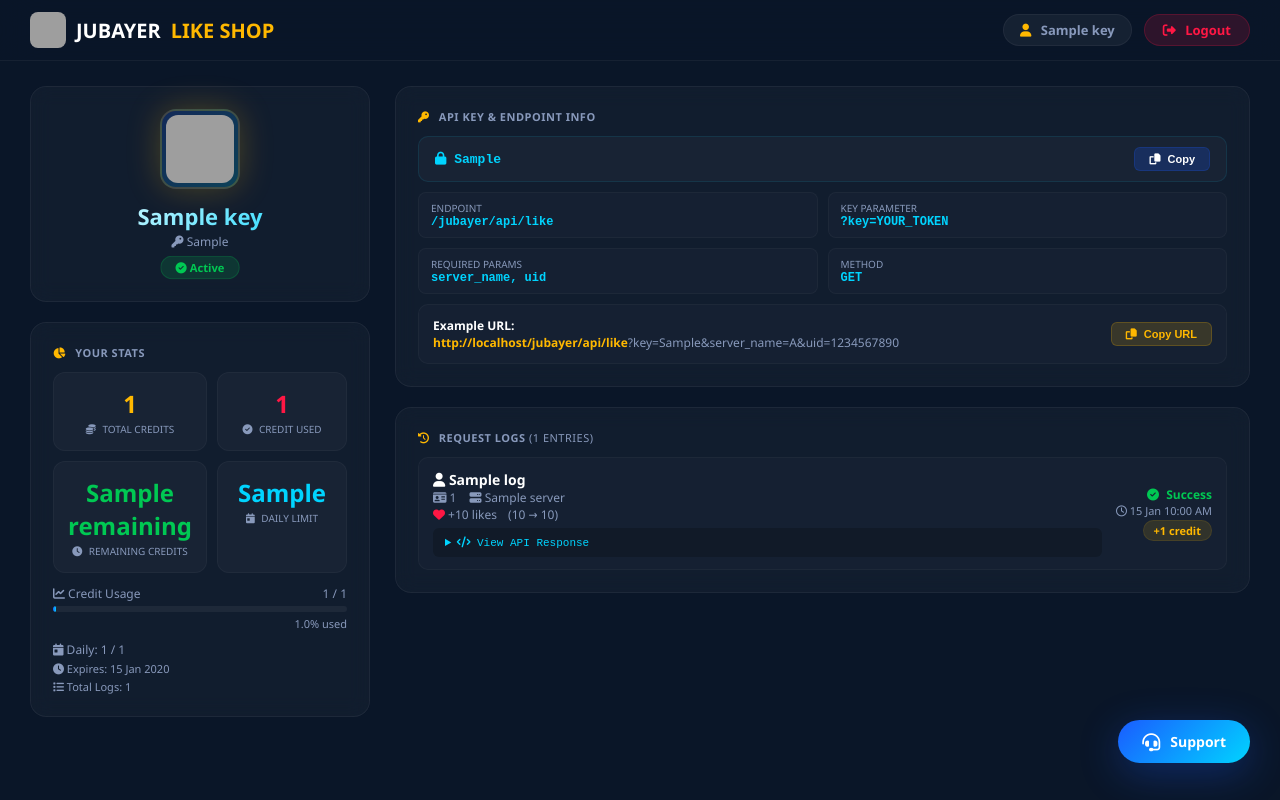
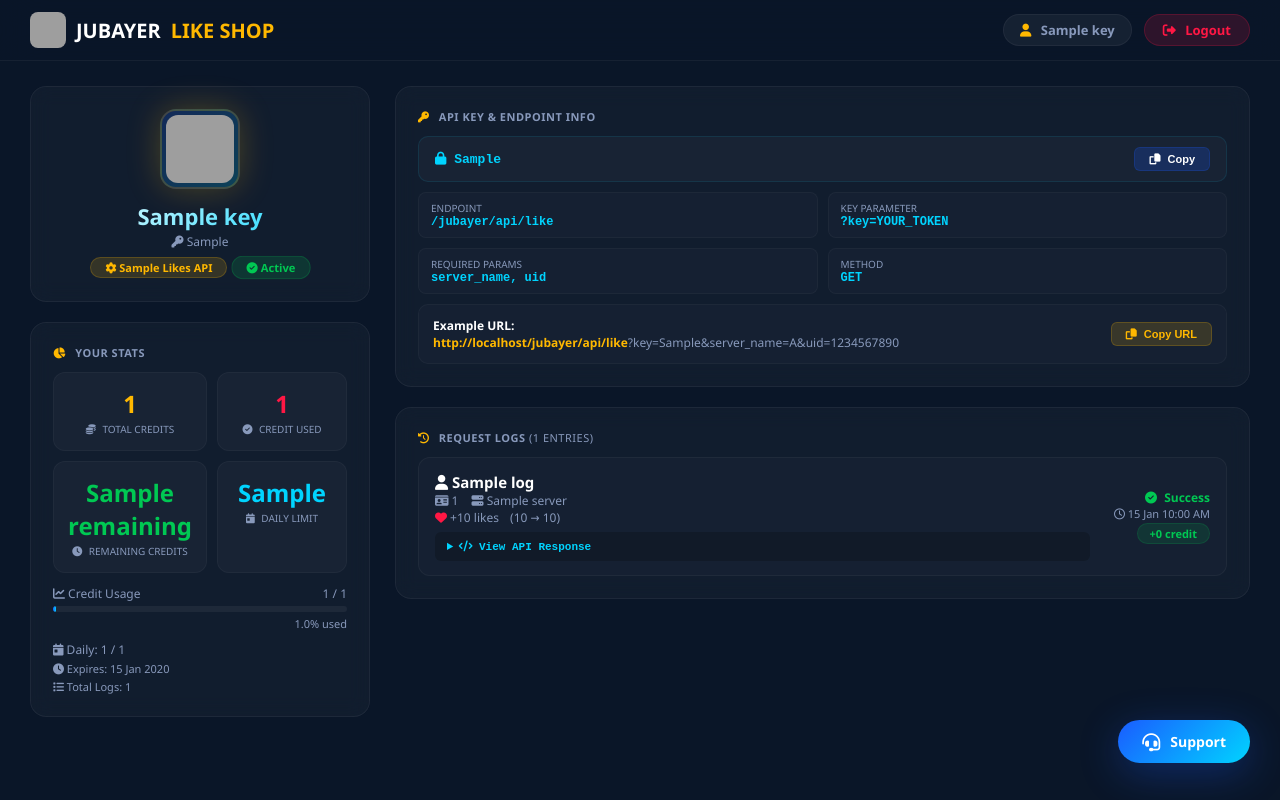
Before and after one commit to bossadip5/jubayer-like, a Flask app: template templates/dashboard.html in a window 1280 px wide. Run offline with Flask 3, Linux system fonts and the light colour scheme; tables that the repository leaves empty hold one stand-in row (values such as "Sample post"); the template is opened without the code that fills it: values that come from a table or form of the project are taken from there, most other values are stand-ins (such as "Sample title", 1, 10 or a date in 2020); data that the repository does not hold is empty; grey boxes are pictures that could not be loaded.

Commit message:
Update dashboard.html

```diff
--- a/templates/dashboard.html
+++ b/templates/dashboard.html
@@ -24,6 +24,9 @@
             --white: #ffffff;
             --gray: #8899bb;
             --glow: 0 0 30px rgba(26, 92, 255, 0.2);
+            --green: #00c853;
+            --red: #ff1744;
+            --yellow: #ffd600;
         }
 
         /* ===== NAVBAR ===== */
@@ -79,7 +82,7 @@
         .nav-right .user-badge i { margin-right: 6px; color: var(--gold); }
         .nav-right .logout-btn {
             background: rgba(255,23,68,0.15);
-            color: #ff1744;
+            color: var(--red);
             padding: 6px 18px;
             border-radius: 25px;
             text-decoration: none;
@@ -186,16 +189,34 @@
         }
         .status-active {
             background: rgba(0,200,83,0.15);
-            color: #00c853;
+            color: var(--green);
             border: 1px solid rgba(0,200,83,0.2);
         }
         .status-inactive {
             background: rgba(255,23,68,0.15);
-            color: #ff1744;
+            color: var(--red);
             border: 1px solid rgba(255,23,68,0.2);
         }
+        .profile-card .api-type-badge {
+            display: inline-block;
+            padding: 2px 14px;
+            border-radius: 12px;
+            font-size: 11px;
+            font-weight: 700;
+            margin-top: 4px;
+        }
+        .api-type-100 {
+            background: rgba(26,92,255,0.15);
+            color: var(--blue);
+            border: 1px solid rgba(26,92,255,0.2);
+        }
+        .api-type-200 {
+            background: rgba(255,184,0,0.15);
+            color: var(--gold);
+            border: 1px solid rgba(255,184,0,0.2);
+        }
 
-        /* Stats - আপডেটেড */
+        /* Stats */
         .stats-grid {
             display: grid;
             grid-template-columns: 1fr 1fr;
@@ -218,8 +239,8 @@
             font-weight: 800;
         }
         .stat-number.gold { color: var(--gold); }
-        .stat-number.green { color: #00c853; }
-        .stat-number.red { color: #ff1744; }
+        .stat-number.green { color: var(--green); }
+        .stat-number.red { color: var(--red); }
         .stat-number.blue { color: var(--cyan); }
         .stat-label {
             color: var(--gray);
@@ -370,7 +391,7 @@
 
         /* Logs */
         .logs-scroll {
-            max-height: 350px;
+            max-height: 400px;
             overflow-y: auto;
         }
         .logs-scroll::-webkit-scrollbar {
@@ -387,17 +408,17 @@
 
         .log-item {
             background: rgba(255,255,255,0.02);
-            padding: 12px 14px;
-            border-radius: 10px;
-            margin-bottom: 8px;
+            padding: 14px 16px;
+            border-radius: 12px;
+            margin-bottom: 10px;
             display: flex;
             justify-content: space-between;
             align-items: center;
-            border: 1px solid rgba(255,255,255,0.03);
+            border: 1px solid rgba(255,255,255,0.04);
             transition: all 0.3s;
         }
         .log-item:hover {
-            border-color: rgba(26, 92, 255, 0.15);
+            border-color: rgba(26, 92, 255, 0.12);
             background: rgba(255,255,255,0.04);
         }
         .log-item:last-child { margin-bottom: 0; }
@@ -407,15 +428,14 @@
             font-size: 11px;
         }
         .log-item .log-status {
-            font-weight: 600;
+            font-weight: 700;
             font-size: 12px;
-            color: #00c853;
         }
         .log-item .log-status i { margin-right: 4px; }
         .log-item .log-player {
-            font-weight: 600;
+            font-weight: 700;
             color: var(--white);
-            font-size: 14px;
+            font-size: 15px;
         }
         .log-item .log-detail {
             color: var(--gray);
@@ -427,20 +447,32 @@
         }
         .log-item .log-right {
             text-align: right;
-            min-width: 110px;
+            min-width: 120px;
         }
         .log-item .log-credit {
-            background: rgba(255, 184, 0, 0.12);
-            color: var(--gold);
-            padding: 2px 10px;
+            padding: 2px 12px;
             border-radius: 12px;
             font-size: 11px;
             font-weight: 700;
             display: inline-block;
-            border: 1px solid rgba(255, 184, 0, 0.1);
+        }
+        .log-credit-success {
+            background: rgba(0,200,83,0.12);
+            color: var(--green);
+            border: 1px solid rgba(0,200,83,0.15);
+        }
+        .log-credit-partial {
+            background: rgba(255,214,0,0.12);
+            color: var(--yellow);
+            border: 1px solid rgba(255,214,0,0.15);
+        }
+        .log-credit-failed {
+            background: rgba(255,23,68,0.12);
+            color: var(--red);
+            border: 1px solid rgba(255,23,68,0.15);
         }
         .log-item .log-api-response {
-            margin-top: 5px;
+            margin-top: 6px;
             background: rgba(0,0,0,0.2);
             padding: 8px 12px;
             border-radius: 6px;
@@ -454,6 +486,7 @@
         .log-item .log-api-response summary {
             cursor: pointer;
             color: var(--cyan);
+            font-weight: 600;
         }
         .log-item .log-api-response summary:hover {
             color: var(--gold);
@@ -462,13 +495,13 @@
         .no-logs {
             text-align: center;
             color: var(--gray);
-            padding: 25px 0;
+            padding: 30px 0;
             font-size: 13px;
         }
         .no-logs i {
-            font-size: 32px;
+            font-size: 36px;
             display: block;
-            margin-bottom: 8px;
+            margin-bottom: 10px;
             color: rgba(255,255,255,0.05);
         }
 
@@ -509,14 +542,14 @@
             .dashboard-container { grid-template-columns: 1fr; }
         }
         @media (max-width: 768px) {
-            .navbar { padding: 12px 15px; flex-wrap: wrap; }
+            .navbar { padding: 12px 15px; flex-wrap: wrap; gap: 10px; }
             .logo { font-size: 16px; }
             .logo img { height: 30px; width: 30px; }
             .dashboard-container { padding: 15px; }
             .stats-grid { grid-template-columns: 1fr 1fr; }
             .endpoint-info { grid-template-columns: 1fr; }
             .log-item { flex-direction: column; align-items: stretch; }
-            .log-item .log-right { text-align: left; margin-top: 8px; }
+            .log-item .log-right { text-align: left; margin-top: 10px; }
             .example-url { flex-direction: column; align-items: stretch; }
             .nav-right .user-badge { font-size: 11px; padding: 4px 12px; }
             .nav-right .logout-btn { font-size: 11px; padding: 4px 12px; }
@@ -553,6 +586,9 @@
                 </div>
                 <h2>{{ user.name }}</h2>
                 <div class="subtitle"><i class="fas fa-key"></i> {{ user.key }}</div>
+                <span class="api-type-badge {% if user.api_type == '100' %}api-type-100{% else %}api-type-200{% endif %}">
+                    <i class="fas fa-cog"></i> {{ user.api_type }} Likes API
+                </span>
                 <span class="status-badge {% if user.is_active %}status-active{% else %}status-inactive{% endif %}">
                     <i class="fas {% if user.is_active %}fa-check-circle{% else %}fa-times-circle{% endif %}"></i>
                     {% if user.is_active %}Active{% else %}Inactive{% endif %}
@@ -654,7 +690,8 @@
                                     <i class="fas fa-server" style="margin-left: 10px;"></i> {{ log.server }}
                                 </div>
                                 <div class="log-likes">
-                                    <i class="fas fa-heart" style="color: #ff1744;"></i> +{{ log.likes_given }} likes
+                                    <i class="fas fa-heart" style="color: {% if log.likes_given == 0 %}#ff1744{% elif log.likes_given < user.min_like_usage %}#ffd600{% else %}#ff1744{% endif %};"></i>
+                                    +{{ log.likes_given }} likes
                                     <span style="margin-left: 8px; color: var(--gray);">
                                         ({{ log.likes_before }} → {{ log.likes_after }})
                                     </span>
@@ -669,9 +706,20 @@
                                 {% endif %}
                             </div>
                             <div class="log-right">
-                                <div class="log-status"><i class="fas fa-check-circle"></i> Success</div>
+                                <!-- Status based on likes_given -->
+                                {% if log.likes_given == 0 %}
+                                    <div class="log-status" style="color: #ff1744;"><i class="fas fa-times-circle"></i> Failed</div>
+                                {% elif log.likes_given < user.min_like_usage %}
+                                    <div class="log-status" style="color: #ffd600;"><i class="fas fa-exclamation-triangle"></i> Partial Success</div>
+                                {% else %}
+                                    <div class="log-status" style="color: #00c853;"><i class="fas fa-check-circle"></i> Success</div>
+                                {% endif %}
                                 <div class="log-time"><i class="far fa-clock"></i> {{ log.created_at.strftime('%d %b %I:%M %p') }}</div>
-                                <div class="log-credit">+1 credit</div>
+                                {% if log.credit_used == 1 %}
+                                    <div class="log-credit log-credit-failed">-1 credit</div>
+                                {% else %}
+                                    <div class="log-credit log-credit-success">+0 credit</div>
+                                {% endif %}
                             </div>
                         </div>
                         {% endfor %}
```
